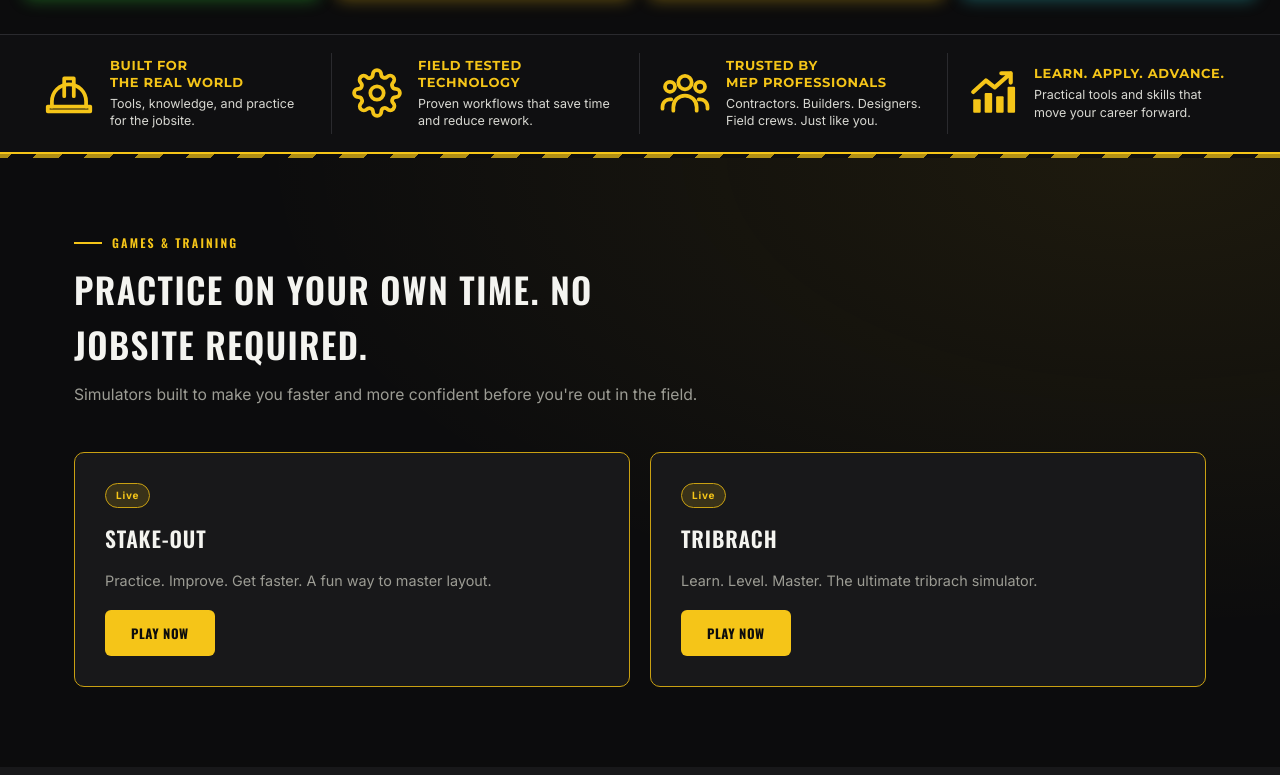
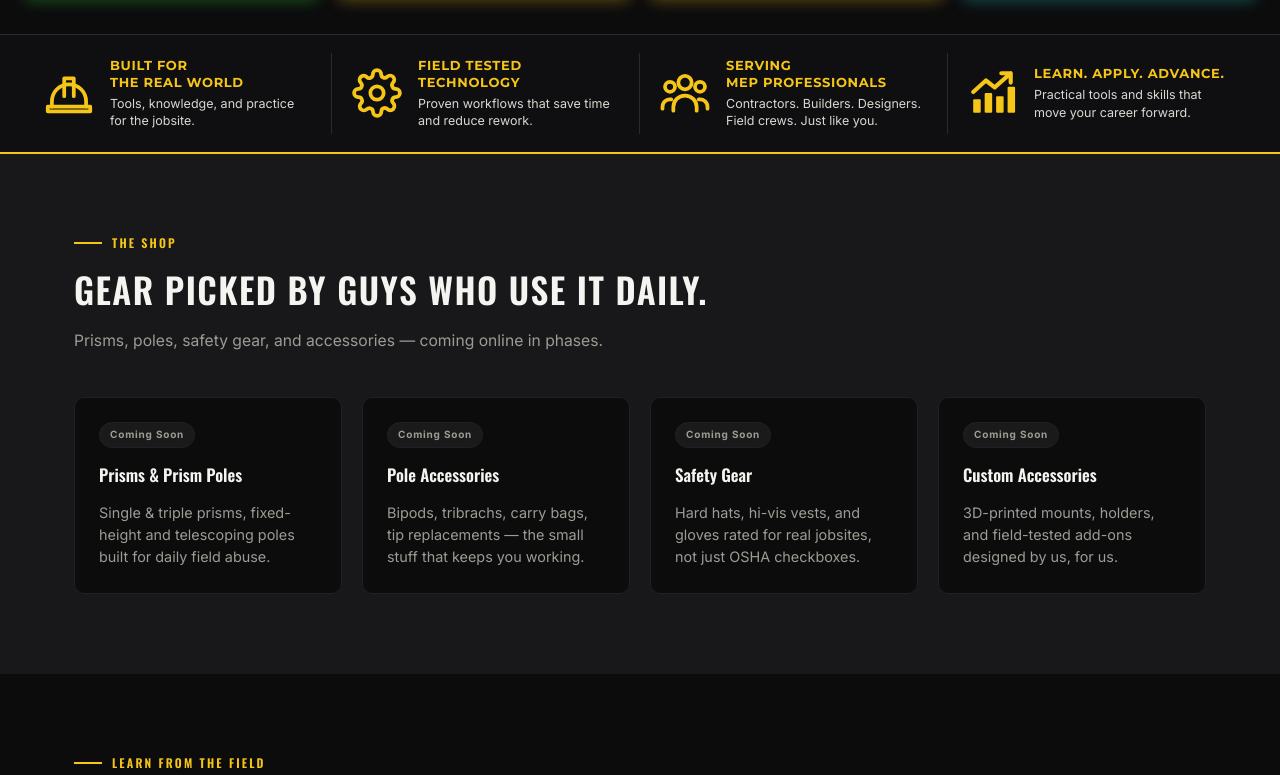
Before and after one commit to robbiefromramona-press/totalstationtech, a plain HTML site: page Website/index.html in a window 1280 px wide. Shown: the part 1280-2055 px from the top of the page. Drawn offline with nearby package versions, Linux system fonts and the light colour scheme.

Commit message:
New hero photo, remove old Games section, Instagram link, trust bar wording
- Hero images regenerated from braid_logo.png (BIM Press hard hat, TST
  badge on instrument); phone crop re-centered so both logos stay visible.
- Remove duplicate Games & Training section; More Games and search now
  point to #apps.
- Instagram button links to instagram.com/totalstationtech.
- Trust bar: "Serving MEP professionals".

Co-Authored-By: Claude Opus 5 (1M context) <noreply@anthropic.com>

```diff
--- a/Website/index.html
+++ b/Website/index.html
@@ -331,9 +331,9 @@
   @media (max-width:768px){
     .hero-bg, .hero-aside{display:none;}
     .hero-photo{left:0;right:0;width:100%;aspect-ratio:auto;transform:none;-webkit-mask-image:none;mask-image:none;}
-    .hero-photo img{object-position:36% 30%;}
+    .hero-photo img{object-position:55% 30%;} /* keeps both the hard hat logo and the TST badge on the instrument in frame */
     .hero::after{background:linear-gradient(180deg,rgba(12,12,13,0) 30%,rgba(12,12,13,0.5) 58%,rgba(12,12,13,0.93) 100%);}
-    .hero-inner{min-height:clamp(340px,100vw,600px);padding:24px 20px 22px;align-items:flex-end;}
+    .hero-inner{min-height:clamp(300px,80vw,560px);padding:24px 20px 22px;align-items:flex-end;}
     .hero-copy{flex:1 1 auto;}
     .hero h1{text-transform:none;font-weight:800;font-size:clamp(26px,8.4vw,48px);line-height:1.04;letter-spacing:-0.01em;}
     .hero-rule{width:100%;height:2px;margin:12px 0 10px;clip-path:none;background:var(--yellow);}
@@ -483,15 +483,6 @@
   .card p{margin:0;color:var(--gray);font-size:0.9rem;flex-grow:1;}
   .card .btn{align-self:flex-start;margin-top:4px;}
 
-  /* Games & Training: a hazard stripe on top sets it apart from Apps.
-     Grid fills the row with however many games exist (2 now, 3 across max as more are added). */
-  .games-section{position:relative;background:radial-gradient(ellipse at 90% 0%, rgba(245,197,24,0.08), transparent 55%), var(--black);}
-  .games-section::before{content:"";position:absolute;top:0;left:0;right:0;height:4px;background:var(--stripe);opacity:0.7;}
-  .grid-games{grid-template-columns:repeat(auto-fit, minmax(300px, 1fr));}
-  @media (min-width:1000px){.grid-games{grid-template-columns:repeat(auto-fit, minmax(340px, 1fr));}}
-  @media (max-width:620px){.grid-games{grid-template-columns:1fr;}}
-  .games-section .card{border-color:var(--yellow-dim);padding:30px;}
-  .games-section .card h3{font-size:1.35rem;font-family:'Oswald',system-ui,sans-serif;text-transform:uppercase;letter-spacing:0.04em;}
 
   /* Promo video popup (uses the browser's built-in <dialog>) */
   .video-modal{
@@ -629,8 +620,8 @@
         </div>
         <div class="social-links">
           <a href="https://www.youtube.com/@TotalStationTech" target="_blank" rel="noopener" aria-label="TotalStationTech on YouTube"><svg aria-hidden="true"><use href="#i-youtube"/></svg></a>
-          <!-- [PLACEHOLDER - CONFIRM WITH ROBBIE] Instagram and Facebook page URLs are not known yet; replace href="#" with the real profile links -->
-          <a href="#" class="social-extra" aria-label="TotalStationTech on Instagram (link coming soon)"><svg aria-hidden="true"><use href="#i-instagram"/></svg></a>
+          <a href="https://www.instagram.com/totalstationtech/" target="_blank" rel="noopener" class="social-extra" aria-label="TotalStationTech on Instagram"><svg aria-hidden="true"><use href="#i-instagram"/></svg></a>
+          <!-- [PLACEHOLDER - CONFIRM WITH ROBBIE] Facebook page URL not known yet; replace href="#" with the real profile link -->
           <a href="#" class="social-extra" aria-label="TotalStationTech on Facebook (link coming soon)"><svg aria-hidden="true"><use href="#i-facebook"/></svg></a>
         </div>
       </div>
@@ -668,7 +659,7 @@
             <ul class="dropdown" id="dd-games">
               <li><a href="https://stake-out.netlify.app/" target="_blank" rel="noopener">Stake-Out</a></li>
               <li><a href="https://tribrachgame.netlify.app/" target="_blank" rel="noopener">TriBrach</a></li>
-              <li><a href="#games">More Games</a></li>
+              <li><a href="#apps">More Games</a></li>
             </ul>
           </li>
           <li><button type="button" class="nav-link" data-open-video><svg class="ni" aria-hidden="true"><use href="#i-play"/></svg>Videos</button></li>
@@ -803,39 +794,9 @@
     <ul class="trust-grid">
       <li><svg aria-hidden="true"><use href="#i-hardhat"/></svg><div><h3>Built for<br>the real world</h3><p>Tools, knowledge, and practice for the jobsite.</p></div></li>
       <li><svg aria-hidden="true"><use href="#i-gear"/></svg><div><h3>Field tested<br>technology</h3><p>Proven workflows that save time and reduce rework.</p></div></li>
-      <!-- [PLACEHOLDER - CONFIRM WITH ROBBIE] "Trusted by MEP professionals" is copied from the concept image; confirm you're comfortable making this claim -->
-      <li><svg aria-hidden="true"><use href="#i-people"/></svg><div><h3>Trusted by<br>MEP professionals</h3><p>Contractors. Builders. Designers. Field crews. Just like you.</p></div></li>
+      <li><svg aria-hidden="true"><use href="#i-people"/></svg><div><h3>Serving<br>MEP professionals</h3><p>Contractors. Builders. Designers. Field crews. Just like you.</p></div></li>
       <li><svg aria-hidden="true"><use href="#i-trend"/></svg><div><h3>Learn. Apply. Advance.</h3><p>Practical tools and skills that move your career forward.</p></div></li>
     </ul>
-  </section>
-
-  <!-- ===== GAMES & TRAINING ===== -->
-  <section id="games" class="games-section">
-    <div class="wrap">
-      <div class="section-head">
-        <div class="eyebrow">Games &amp; Training</div>
-        <h2>Practice on your own time. No jobsite required.</h2>
-        <p>Simulators built to make you faster and more confident before you're out in the field.</p>
-      </div>
-      <!-- To add a game: copy one card below and change the name, text, and link -->
-      <div class="grid grid-games">
-
-        <div class="card">
-          <span class="tag tag-live">Live</span>
-          <h3>Stake-Out</h3>
-          <p>Practice. Improve. Get faster. A fun way to master layout.</p>
-          <a href="https://stake-out.netlify.app/" target="_blank" rel="noopener" class="btn btn-primary">Play Now</a>
-        </div>
-
-        <div class="card">
-          <span class="tag tag-live">Live</span>
-          <h3>TriBrach</h3>
-          <p>Learn. Level. Master. The ultimate tribrach simulator.</p>
-          <a href="https://tribrachgame.netlify.app/" target="_blank" rel="noopener" class="btn btn-primary">Play Now</a>
-        </div>
-
-      </div>
-    </div>
   </section>
 
   <!-- ===== SHOP ===== -->
@@ -1125,9 +1086,9 @@
     { name: "PDF-Inspect",     keywords: ["pdf inspect", "metadata"],                     anchor: "#apps" },
     { name: "Calculator",      keywords: ["calculator", "field calculator", "feet inches"], anchor: "#apps" },
     { name: "CSV Converter",   keywords: ["csv", "csv converter"],                        anchor: "#apps" },
-    { name: "Games",           keywords: ["games", "training"],                          anchor: "#games" },
-    { name: "Stake-Out",       keywords: ["stakeout", "stake out", "staking"],            anchor: "#games" },
-    { name: "TriBrach",        keywords: ["tribrach", "leveling"],                        anchor: "#games" },
+    { name: "Games",           keywords: ["games", "training"],                          anchor: "#apps" },
+    { name: "Stake-Out",       keywords: ["stakeout", "stake out", "staking"],            anchor: "#apps" },
+    { name: "TriBrach",        keywords: ["tribrach", "leveling"],                        anchor: "#apps" },
     { name: "Videos",          keywords: ["video", "videos", "ad"],                       action: "video" },
     { name: "Shop",            keywords: ["shop", "gear"],                                anchor: "#shop" },
     { name: "Learn",           keywords: ["learn"],                                       anchor: "#learn" },
```
Also changed, not shown: Website/assets/hero/tst-hero-900.jpg, Website/assets/hero/tst-hero-900.webp, Website/assets/hero/tst-hero.jpg, Website/assets/hero/tst-hero.webp.
